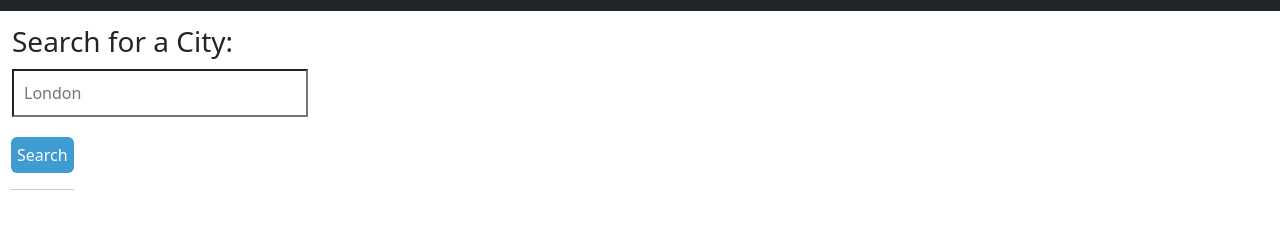
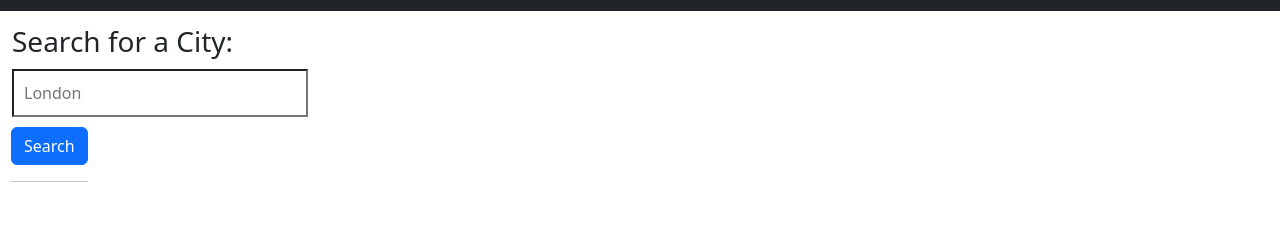
Before and after one commit to haydawn/Weather-Dashboard-C-8, a plain HTML site: page index.html in a window 1280 px wide. Shown: the part 61-290 px from the top of the page. Drawn offline with nearby package versions, Linux system fonts and the light colour scheme.

Commit message:
re-styled submit button and forecast bkg + added assets

```diff
--- a/assets/styles/reset.css
+++ b/assets/styles/reset.css
@@ -23,16 +23,6 @@
 .weather-search {
   width: 100%;
   margin-bottom: 10px;
-}
-
-#search-button{
-  background-color: rgba(7, 127, 197, 0.772);
-  width: 100% !important;
-  text-align: center;
-  color: white;
-  margin-top: 10px;
-  padding: 5px;
-  display: block;
 }
 
 
@@ -67,11 +57,11 @@
   padding: 5px;
   display: grid;
   grid-template-columns: repeat(5, 1fr);
-  gap: 20px;
+  gap: 10px;
 }
 
 .forecast-day {
-  background-color: rgb(57, 57, 85);
+  background-color: rgb(34, 34, 85);
   border: 1px solid white;
   padding: 10px;
 }
--- a/index.html
+++ b/index.html
@@ -34,7 +34,7 @@
               <input class="form-input weather-search" type="text" id="search-input" placeholder="London"
                 aria-labelledby="form-heading" aria-controls="today forecast" />
               <div class="input-group-append">
-                <button type="submit" class="btn search-button" id="search-button" aria-label="submit search">
+                <button type="submit" class="btn btn-primary d-grid gap-2" id="search-button" aria-label="submit search">
                   Search
                 </button>
                 <hr class="hr weather-hr" />
```
Also changed, not shown: assets/images/Screenshot1.png (added), assets/images/Screenshot2.png (added), assets/images/Starterdemo.png (renamed from assets/images/10-server-side-apis-challenge-demo.png).
